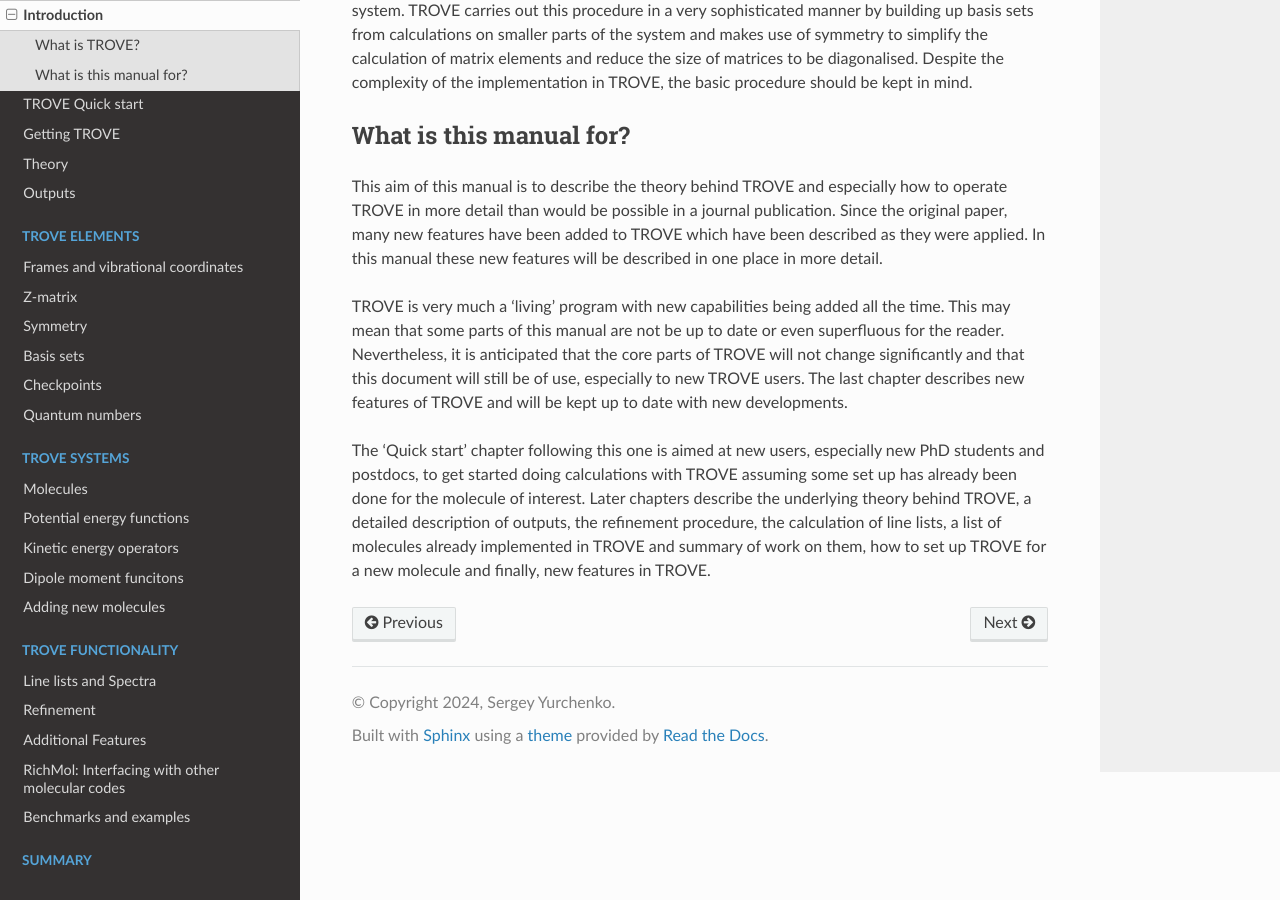
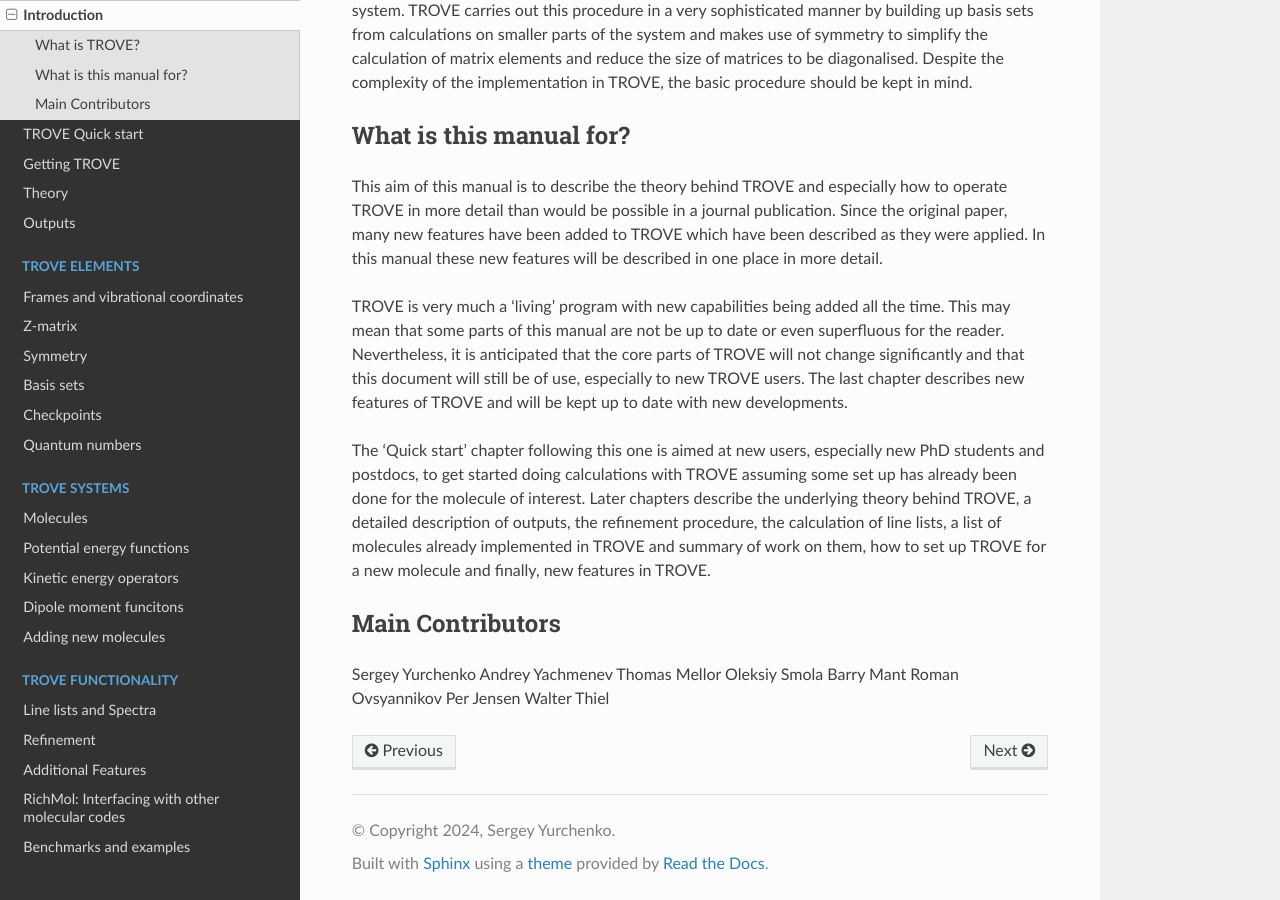
Before and after one commit to Trovemaster/TROVE, a Sphinx documentation site: the page built from docs/source/intro.rst, in a window 1280 px wide and 900 px high, scrolled down 793 px. Built offline with Sphinx 7.4.7 and the Read the Docs theme 2.0.0, drawn with Linux system fonts in a browser that asks for light colours; formulas are drawn with MathJax 3.

Commit message:
C2H2 and docs

```diff
--- a/docs/source/intro.rst
+++ b/docs/source/intro.rst
@@ -25,3 +25,16 @@ TROVE is very much a 'living' program with new capabilities being added all the
 
 
 The 'Quick start' chapter following this one is aimed at new users, especially new PhD students and postdocs, to get  started doing calculations with TROVE assuming some set up has already been done for the molecule of interest. Later chapters describe the underlying theory behind TROVE, a detailed description of outputs, the refinement procedure, the calculation of line lists, a list of molecules already implemented in TROVE and summary of work on them, how to set up TROVE for a new molecule and finally, new features in TROVE.
+
+
+Main Contributors
+=================
+
+Sergey Yurchenko
+Andrey Yachmenev
+Thomas Mellor
+Oleksiy Smola
+Barry Mant
+Roman Ovsyannikov
+Per Jensen
+Walter Thiel
--- a/docs/source/potentials.rst
+++ b/docs/source/potentials.rst
@@ -718,7 +718,7 @@ A ``pot_user`` module must have the following structure:
         .....
         ....
 
-       end module p
+       end module pot_user
 
 
 Currently, the following  user-defined PEFs are available:
```
Also changed, not shown: 2 other files.
